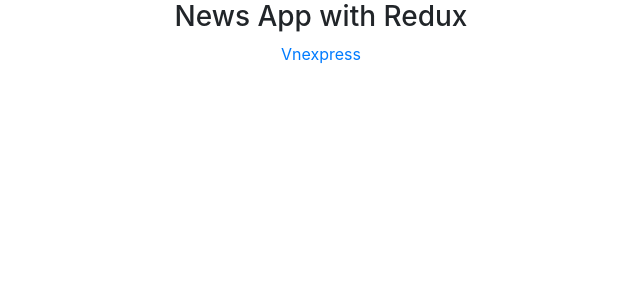
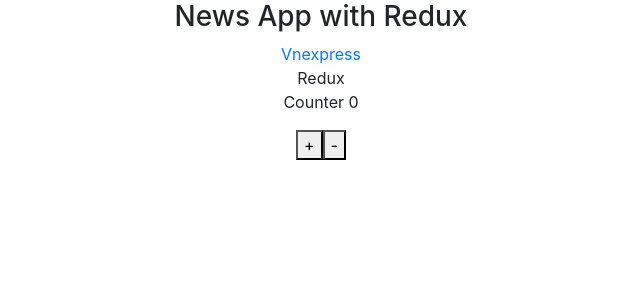
Before and after one commit to thanhphanle/redux-news-app, a React (Create React App) app: page / in a window 1280 px wide. Shown: the top 300 px of the page, without its empty margins (319-959 px from the left). Built offline with nearby package versions, Linux system fonts and the light colour scheme.

Commit message:
Add basic redux

```diff
--- /dev/null
+++ b/src/actions/index.js
@@ -0,0 +1,12 @@
+export const increment = num => {
+    return {
+        type: 'INCREMENT',
+        payload: num
+    };
+};
+
+export const decrement = () => {
+    return {
+        type: 'DECREMENT'
+    };
+};
--- a/src/home/Home.js
+++ b/src/home/Home.js
@@ -1,10 +1,14 @@
 import React, { Component } from 'react';
 import './Home.css';
+import { useSelector, useDispatch } from 'react-redux';
+import { increment, decrement } from '../actions';
 
-class Home extends Component {
+function Home() {
+    const counter = useSelector(state => state.counter);
+    const isLogged = useSelector(state => state.isLogged);
+    const dispatch = useDispatch();
 
-    render() {
-        return(
+    return (
         <div className="Home">
             <div>
                 <h3>News App with Redux</h3>
@@ -12,9 +16,17 @@ class Home extends Component {
             <div>
                 <a href="/news">Vnexpress</a>
             </div>
+            <div>Redux</div>
+            <div>
+                <p>Counter {counter}</p>
+                <button onClick={() => dispatch(increment(5))}>+</button>
+                <button onClick={() => dispatch(decrement())}>-</button>
+                {
+                    isLogged ? <h3>Valuable information I shoudn't see</h3> : ''
+                }
+            </div>
         </div>
     );
 }
-}
 
 export default Home;
--- a/src/index.js
+++ b/src/index.js
@@ -3,10 +3,22 @@ import ReactDOM from 'react-dom';
 import './index.css';
 import App from './App';
 import * as serviceWorker from './serviceWorker';
+import 'bootstrap/dist/css/bootstrap.min.css';
+import { createStore } from 'redux';
+import allReducers from './reducers';
+import { Provider } from 'react-redux';
 
-import 'bootstrap/dist/css/bootstrap.min.css';
+const store = createStore(
+    allReducers,
+    window.__REDUX_DEVTOOLS_EXTENSION__ && window.__REDUX_DEVTOOLS_EXTENSION__()
+);
 
-ReactDOM.render(<App />, document.getElementById('root'));
+ReactDOM.render(
+    <Provider store={store}>
+        <App />
+    </Provider>,
+    document.getElementById('root')
+);
 
 // If you want your app to work offline and load faster, you can change
 // unregister() to register() below. Note this comes with some pitfalls.
--- /dev/null
+++ b/src/reducers/counter.js
@@ -0,0 +1,12 @@
+const counterReducer = (state = 0, action) => {
+    switch (action.type) {
+        case 'INCREMENT':
+            return state + action.payload;
+        case 'DECREMENT':
+            return state - 1;
+        default:
+            return state;
+    }
+};
+
+export default counterReducer;
--- /dev/null
+++ b/src/reducers/index.js
@@ -0,0 +1,10 @@
+import counterReducer from './counter';
+import loggedReducer from './isLogged';
+import { combineReducers } from 'redux';
+
+const allReducers = combineReducers({
+    counter: counterReducer,
+    isLogged: loggedReducer
+});
+
+export default allReducers;
--- /dev/null
+++ b/src/reducers/isLogged.js
@@ -0,0 +1,10 @@
+const loggedReducer = (state = false, action) => {
+    switch (action.type) {
+        case 'SIGN_IN':
+            return !state;
+        default:
+            return state;
+    }
+};
+
+export default loggedReducer;
```
Lines whose indentation alone changed are shown as unchanged.
